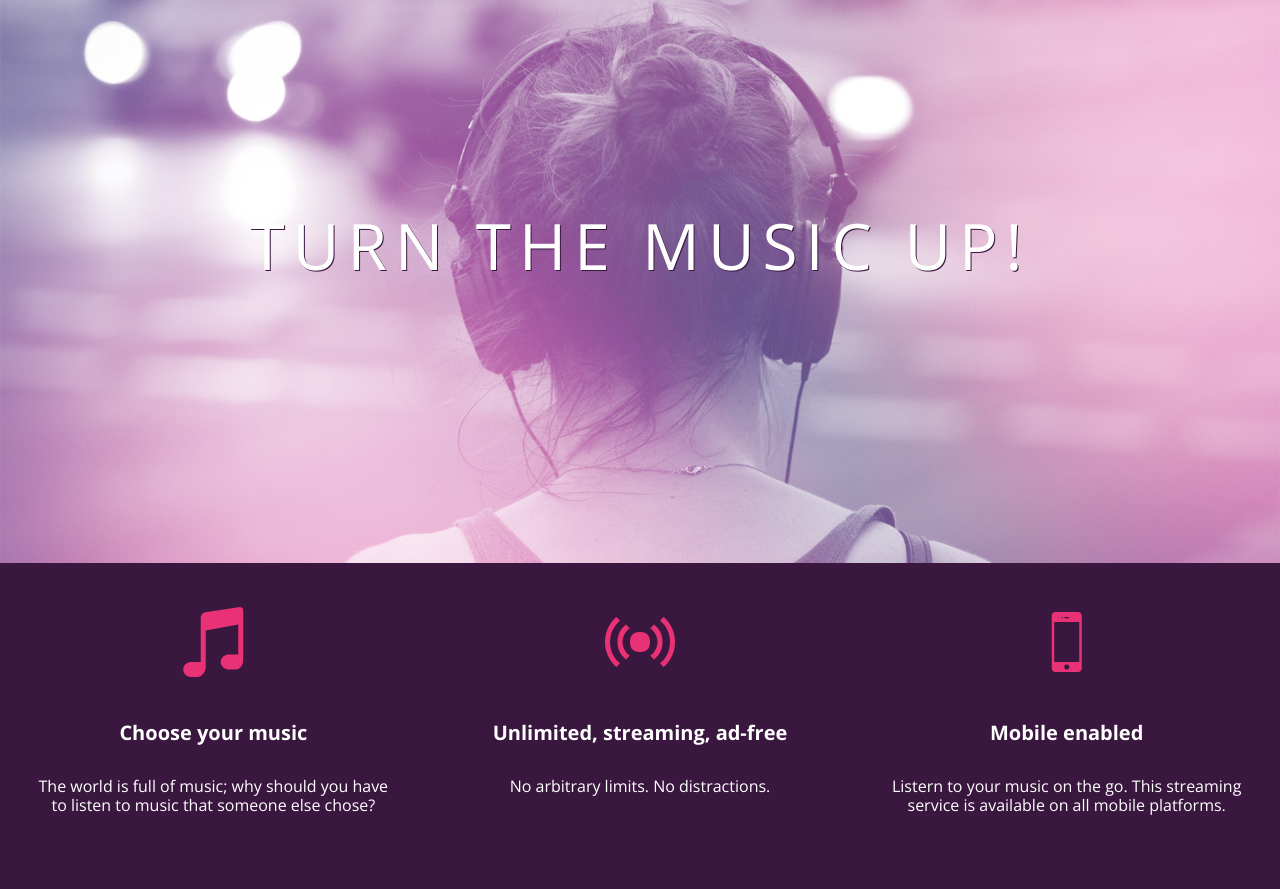
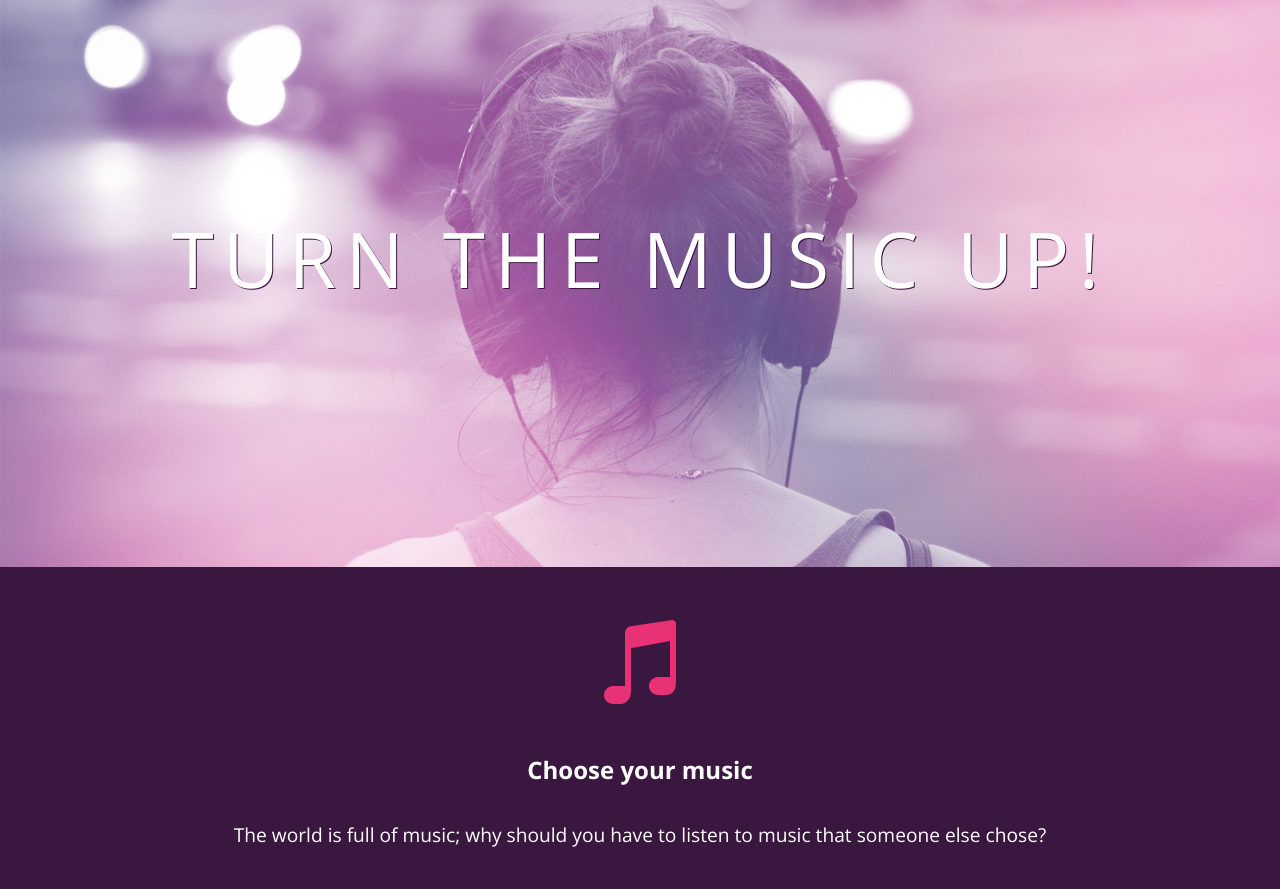
Before and after one commit to ganapoop/bloc-jams, a plain HTML site: page index.html in a window 1280 px wide. Shown: the part 131-1020 px from the top of the page. Before the commit the page ends 993 px from the top, so only its background shows below. Drawn offline with nearby package versions, Linux system fonts and the light colour scheme.

Commit message:
checkpoint 4 completed

```diff
--- a/index.html
+++ b/index.html
@@ -2,10 +2,12 @@
 <html>
     <head>
         <title>Bloc Jams</title>
+        <meta name="viewport" content="width=device-width, initial-scale=1">
         <link rel="stylesheet" type="text/css" href="http://fonts.googleapis.com/css?family=Open+Sans:400,800,600,700,300">
         <link rel="stylesheet" type="text/css" href="http://code.ionicframework.com/ionicons/2.0.1/css/ionicons.min.css">
         <link rel="stylesheet" type="text/css" href="styles/normalize.css">
         <link rel="stylesheet" type="text/css" href="styles/main.css">
+        <link rel="stylesheet" type="text/css" href="styles/landing.css">
     </head>
 
     <body class="landing">
@@ -16,7 +18,7 @@
         <section class="hero-content">
             <h1 class="hero-title">Turn the music up!</h1>
         </section>
-        <section class="selling-points"><!-- selling points -->
+        <section class="selling-points container"><!-- selling points -->
             <div class="point">
                 <span class="ion-music-note"></span>
                 <h5 class="point-title">Choose your music</h5>
--- /dev/null
+++ b/styles/landing.css
@@ -0,0 +1,59 @@
+body.landing {
+    background-color: rgb(58, 23, 63);
+}
+
+.navbar {
+    padding: 0.5rem;
+    background-color: rgb(101, 18, 95);
+}
+
+.navbar .logo {
+    position: relative;
+    left: 2rem;
+}
+
+.hero-content{
+    position: relative;
+    min-height: 600px;
+    background-image: url(../assets/images/bloc_jams_bg.jpg);
+    background-repeat: no-repeat;
+    background-position: center center;
+    background-size: cover;
+}
+
+.hero-content .hero-title{
+    position: absolute;
+    top: 40%;
+    -webkit-transform: translateY(-50%);
+    -moz-transform: translateY(-50%);
+    -ms-transform: translateY(-50%);
+    transform: translateY(-50%);
+    width: 100%;
+    text-align: center;
+    font-size: 4rem;
+    font-weight: 300;
+    text-transform: uppercase;
+    letter-spacing: 0.5rem;
+    text-shadow: 1px 1px 0px rgb(58,23,63);
+}
+
+.selling-points {
+    position: relative;
+}
+
+.point {
+    position: relative;
+    padding: 2rem;
+    text-align: center;
+}
+
+.point .point-title {
+    font-size: 1.25rem;
+}
+
+.ion-music-note,
+.ion-radio-waves,
+.ion-iphone {
+    color: rgb(233,50,117);
+    font-size: 5rem;
+}
--- a/styles/main.css
+++ b/styles/main.css
@@ -1,3 +1,9 @@
+*, *::before, *::after {
+    -moz-box-sizing: border-box;
+    -webkit-box-sizing: border-box;
+    box-sizing: border-box;
+}
+
 html {
     height: 100%;
     font-size: 100%
@@ -9,69 +15,27 @@
     min-height: 100%;
 }
 
-body.landing {
-    background-color: rgb(58, 23, 63);
+.container {
+    margin: 0 auto;
+    max-width: 64rem;
+}
+@media (min-width:640px){
+    html {font-size: 112%; }
 }
 
-.navbar {
-    padding: 0.5rem;
-    background-color: rgb(101, 18, 95);
+@media (min-width: 1024px){
+    html{ font-size: 120%; }
+
+    .column {
+        float: left;
+        padding-left: 1rem;
+        padding-right: 1rem;
+    }
+
+    .column.full{ width: 100%; }
+    .column.two-thirds { width: 66.7%; }
+    .column.half { width: 33.3%; }
+    .column.third { width: 33.3%; }
+    .column.fourth {width: 25%; }
+    .column.flow-opposite { float: right; }
 }
-
-.navbar .logo {
-    position: relative;
-    left: 2rem;
-}
-
-.hero-content{
-    position: relative;
-    min-height: 600px;
-    background-image: url(../assets/images/bloc_jams_bg.jpg);
-    background-repeat: no-repeat;
-    background-position: center center;
-    background-size: cover;
-}
-
-.hero-content .hero-title{
-    position: absolute;
-    top: 40%;
-    -webkit-transform: translateY(-50%);
-    -moz-transform: translateY(-50%);
-    -ms-transform: translateY(-50%);
-    transform: translateY(-50%);
-    width: 100%;
-    text-align: center;
-    font-size: 4rem;
-    font-weight: 300;
-    text-transform: uppercase;
-    letter-spacing: 0.5rem;
-    text-shadow: 1px 1px 0px rgb(58,23,63);
-}
-
-.selling-points {
-    position: relative;
-    display: table;
-    width: 100%;
-    -webkit-box-sizing: border-box;
-    -moz-box-sizing: border-box;
-    box-sizing: border-box; /
-}
-
-.point {
-    display: table-cell;
-    position: relative;
-    width: 33.3%;
-    padding: 2rem;
-    text-align: center;
-}
-
-.point .point-title {
-    font-size: 1.25rem;
-}
-
-.ion-music-note,
-.ion-radio-waves,
-.ion-iphone {
-    color: rgb(233,50,117);
-    font-size: 5rem;
-}
```
